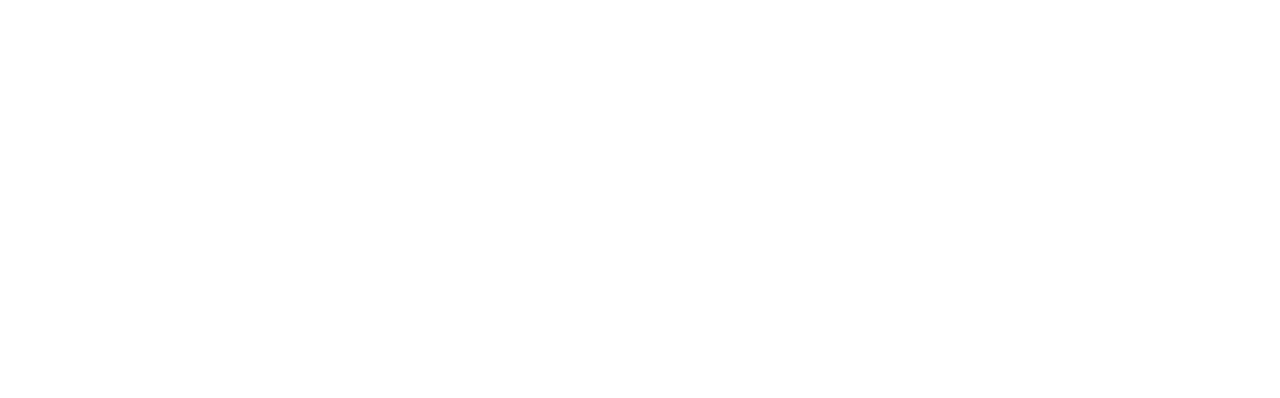
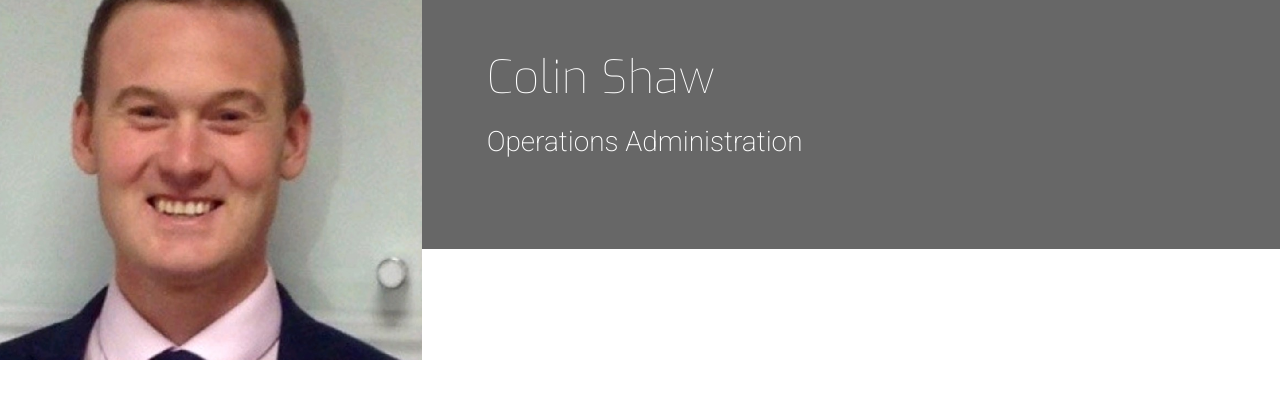
Before and after one commit to colinshaw1/colin-shaw-bootstrap-cv, a plain HTML site: page index.html in a window 1280 px wide. Drawn offline with nearby package versions, Linux system fonts and the light colour scheme.

Commit message:
Add picture and name and job title

```diff
--- a/assets/css/style.css
+++ b/assets/css/style.css
@@ -0,0 +1,42 @@
+@import url('https://fonts.googleapis.com/css?family=Roboto:100,200,300,400,500,600,700|Exo:100,200,300,400,500,600,700');
+/*---------------------------Colours */
+.bg-color-name-title {
+    background-color: #676767;
+}
+
+/*----------------------------heading */
+header {
+    margin: 0;
+
+}
+.heading{
+    margin-left: 50px;
+
+}
+.logo {
+    background: url("../images/colin.jpg");
+    background-position: center;
+    background-repeat: no-repeat;
+    background-size: cover;
+    min-height: 360px;
+    transition: all .5s ease-in-out;
+    -moz-transition: all .5s ease-in-out;
+    -webkit-transition: all .5s ease-in-out;
+}
+
+.name {
+    font-family: "Exo", sans-serif;
+    font-weight: 100;
+    font-size: 46px;
+    margin-top: 50px;
+    color: #fff;
+}
+
+.title {
+    font-family: "Roboto", sans-serif;
+    font-weight: 200;
+    font-size: 28px;
+    margin-top: 20px;
+    margin-bottom: 90px;
+    color: #fff;
+}
--- a/index.html
+++ b/index.html
@@ -14,7 +14,21 @@
 
 <body>
     <header>
+        <div class="row">
+            <a href="index.html" class="col-md-4 logo">
 
+            </a>
+            <div class="col-md-8">
+                <div class="row bg-color-name-title">
+                    <div class="col heading">
+                        <h1 class="name">Colin Shaw</h1>
+                        <h2 class="title">Operations Administration</h2>
+
+                    </div>
+                </div>
+
+            </div>
+        </div>
     </header>
     <section>
 
```
Also changed, not shown: assets/images/colin.jpg (added).
